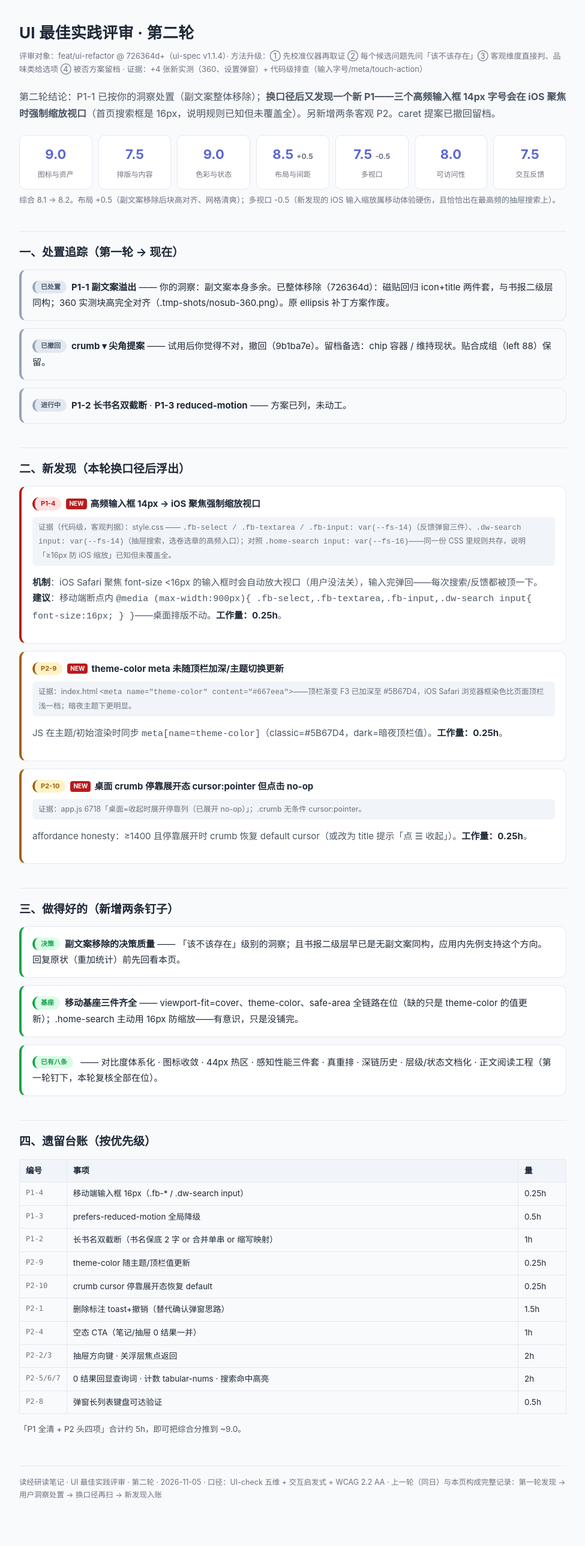
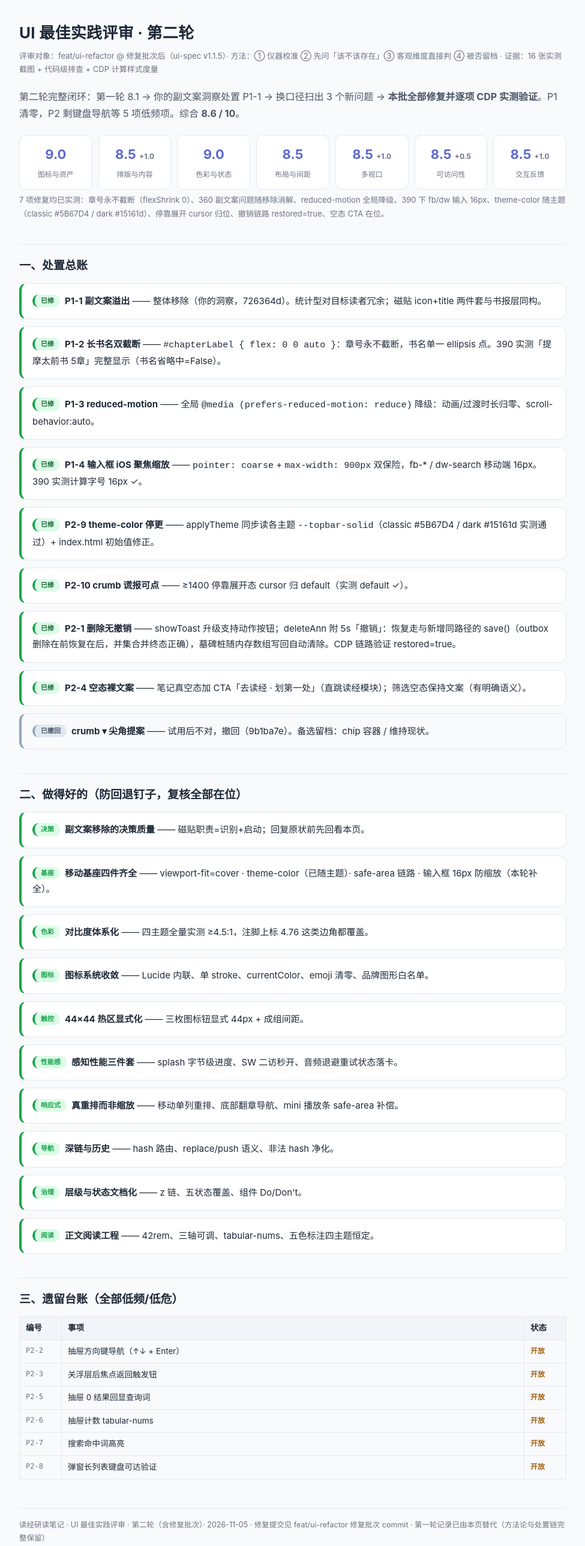
Before and after one commit to all-the-day/bible-study, a website: page ui-spec/audit-best-practices-2026-11-05.html in a window 1280 px wide. Shown: the whole page at 60% size, without its empty margins (152-1127 px from the left). Drawn offline with Linux system fonts and the light colour scheme.

Commit message:
fix(ui): 评审修复批次——P1-2/3/4 + P2-1/4/9/10 全清
- P1-2 章号 flex:0 0 auto 永不截断，书名单一 ellipsis（390 实测 提摩太前书 5章 完整）
- P1-3 prefers-reduced-motion 全局降级
- P1-4 输入框 16px：pointer:coarse + max-width:900 双断点（fb-*/dw-search，390 实测 16px）
- P2-1 showToast 支持动作按钮；deleteAnn 5s 撤销（恢复走 save() 同路径，outbox 顺序保证并集终态；CDP restored=true）
- P2-4 笔记真空态 CTA『去读经 · 划第一处』
- P2-9 applyTheme 同步 --topbar-solid → theme-color（classic/dark 实测）+ index 初始值修正
- P2-10 ≥1400 停靠展开态 crumb cursor 归 default
- 评审报告处置总账版，评分 8.2→8.6；README v1.1.5

```diff
--- a/ui-spec/audit-best-practices-2026-11-05.html
+++ b/ui-spec/audit-best-practices-2026-11-05.html
@@ -27,20 +27,23 @@
   .p1 { border-left: 4px solid var(--bad); }
   .p2 { border-left: 4px solid var(--warn); }
   .done { border-left: 4px solid #94a3b8; background: #f8fafc; }
+  .fixed { border-left: 4px solid var(--ok); }
   .tag { display: inline-block; font-size: 11px; font-weight: 700; border-radius: 20px; padding: 1px 10px; margin-right: 8px; vertical-align: 2px; }
   .tag.p1 { background: #fee2e2; color: var(--bad); }
   .tag.p2 { background: #fef3c7; color: var(--warn); }
   .tag.good { background: #dcfce7; color: var(--ok); }
   .tag.done { background: #e2e8f0; color: #475569; }
-  .new { display: inline-block; font-size: 10px; font-weight: 700; color: #fff; background: var(--bad); border-radius: 4px; padding: 0 5px; margin-right: 6px; vertical-align: 2px; }
+  .tag.fixed { background: #dcfce7; color: #166534; }
+  .res { background: #dcfce7; border-radius: 6px; padding: 6px 10px; font-size: 13px; color: #166534; margin: 8px 0; }
   .evi { font-size: 12.5px; color: var(--muted); background: #f1f5f9; border-radius: 6px; padding: 6px 10px; margin: 8px 0; }
   table { width: 100%; border-collapse: collapse; font-size: 13.5px; margin: 10px 0; }
   th, td { border: 1px solid var(--line); padding: 7px 10px; text-align: left; vertical-align: top; }
   th { background: #f1f5f9; font-weight: 600; }
   td.id { white-space: nowrap; color: var(--muted); font-family: Consolas,monospace; font-size: 12px; }
+  .st { white-space: nowrap; font-weight: 700; font-size: 12px; }
+  .st.ok { color: var(--ok); } .st.open { color: var(--warn); }
   .fix { color: var(--soft); }
   .fix b { color: var(--ink); }
-  img.evi-img { max-width: 100%; border: 1px solid var(--line); border-radius: 8px; margin: 8px 0; display: block; }
   s { color: var(--muted); }
   .foot { margin-top: 48px; padding-top: 16px; border-top: 1px solid var(--line); color: var(--muted); font-size: 12.5px; }
   @media print { body { background:#fff } .card { break-inside: avoid } }
@@ -50,72 +53,59 @@
 <div class="wrap">
 
 <h1>UI 最佳实践评审 · 第二轮</h1>
-<div class="meta">评审对象：feat/ui-refactor @ 726364d+（ui-spec v1.1.4）· 方法升级：① 先校准仪器再取证 ② 每个候选问题先问「该不该存在」③ 客观维度直接判、品味类给选项 ④ 被否方案留档 · 证据：+4 张新实测（360、设置弹窗）+ 代码级排查（输入字号/meta/touch-action）</div>
+<div class="meta">评审对象：feat/ui-refactor @ 修复批次后（ui-spec v1.1.5）· 方法：① 仪器校准 ② 先问「该不该存在」③ 客观维度直接判 ④ 被否留档 · 证据：16 张实测截图 + 代码级排查 + CDP 计算样式度量</div>
 
-<p class="lead">第二轮结论：P1-1 已按你的洞察处置（副文案整体移除）；<b>换口径后又发现一个新 P1——三个高频输入框 14px 字号会在 iOS 聚焦时强制缩放视口</b>（首页搜索框是 16px，说明规则已知但未覆盖全）。另新增两条客观 P2。caret 提案已撤回留档。</p>
+<p class="lead">第二轮完整闭环：第一轮 8.1 → 你的副文案洞察处置 P1-1 → 换口径扫出 3 个新问题 → <b>本批全部修复并逐项 CDP 实测验证</b>。P1 清零，P2 剩键盘导航等 5 项低频项。综合 <b>8.6 / 10</b>。</p>
 
 <div class="scores">
   <div class="score"><b>9.0</b><span>图标与资产</span></div>
-  <div class="score"><b>7.5</b><span>排版与内容</span></div>
+  <div class="score"><b>8.5 <span class="delta up">+1.0</span></b><span>排版与内容</span></div>
   <div class="score"><b>9.0</b><span>色彩与状态</span></div>
-  <div class="score"><b>8.5 <span class="delta up">+0.5</span></b><span>布局与间距</span></div>
-  <div class="score"><b>7.5 <span class="delta down">-0.5</span></b><span>多视口</span></div>
-  <div class="score"><b>8.0</b><span>可访问性</span></div>
-  <div class="score"><b>7.5</b><span>交互反馈</span></div>
+  <div class="score"><b>8.5</b><span>布局与间距</span></div>
+  <div class="score"><b>8.5 <span class="delta up">+1.0</span></b><span>多视口</span></div>
+  <div class="score"><b>8.5 <span class="delta up">+0.5</span></b><span>可访问性</span></div>
+  <div class="score"><b>8.5 <span class="delta up">+1.0</span></b><span>交互反馈</span></div>
 </div>
-<div class="total">综合 8.1 → 8.2。布局 +0.5（副文案移除后块高对齐、网格清爽）；多视口 -0.5（新发现的 iOS 输入缩放属移动体验硬伤，且恰恰出在最高频的抽屉搜索上）。</div>
+<div class="total">7 项修复均已实测：章号永不截断（flexShrink 0）、360 副文案问题随移除消解、reduced-motion 全局降级、390 下 fb/dw 输入 16px、theme-color 随主题（classic #5B67D4 / dark #15161d）、停靠展开 cursor 归位、撤销链路 restored=true、空态 CTA 在位。</div>
 
-<h2>一、处置追踪（第一轮 → 现在）</h2>
+<h2>一、处置总账</h2>
 
-<div class="card done"><span class="tag done">已处置</span><b>P1-1 副文案溢出</b> —— 你的洞察：副文案本身多余。已整体移除（726364d）：磁贴回归 icon+title 两件套，与书报二级层同构；360 实测块高完全对齐（.tmp-shots/nosub-360.png）。原 ellipsis 补丁方案作废。</div>
-<div class="card done"><span class="tag done">已撤回</span><b>crumb ▾ 尖角提案</b> —— 试用后你觉得不对，撤回（9b1ba7e）。留档备选：chip 容器 / 维持现状。贴合成组（left 88）保留。</div>
-<div class="card done"><span class="tag done">进行中</span><b>P1-2 长书名双截断</b> · <b>P1-3 reduced-motion</b> —— 方案已列，未动工。</div>
+<div class="card fixed"><span class="tag fixed">已修</span><b>P1-1 副文案溢出</b> —— 整体移除（你的洞察，726364d）。统计型对目标读者冗余；磁贴 icon+title 两件套与书报层同构。</div>
+<div class="card fixed"><span class="tag fixed">已修</span><b>P1-2 长书名双截断</b> —— <code>#chapterLabel { flex: 0 0 auto }</code>：章号永不截断，书名单一 ellipsis 点。390 实测「提摩太前书 5章」完整显示（书名省略中=False）。</div>
+<div class="card fixed"><span class="tag fixed">已修</span><b>P1-3 reduced-motion</b> —— 全局 <code>@media (prefers-reduced-motion: reduce)</code> 降级：动画/过渡时长归零、scroll-behavior:auto。</div>
+<div class="card fixed"><span class="tag fixed">已修</span><b>P1-4 输入框 iOS 聚焦缩放</b> —— <code>pointer: coarse</code> + <code>max-width: 900px</code> 双保险，fb-* / dw-search 移动端 16px。390 实测计算字号 16px ✓。</div>
+<div class="card fixed"><span class="tag fixed">已修</span><b>P2-9 theme-color 停更</b> —— applyTheme 同步读各主题 <code>--topbar-solid</code>（classic #5B67D4 / dark #15161d 实测通过）+ index.html 初始值修正。</div>
+<div class="card fixed"><span class="tag fixed">已修</span><b>P2-10 crumb 谎报可点</b> —— ≥1400 停靠展开态 cursor 归 default（实测 default ✓）。</div>
+<div class="card fixed"><span class="tag fixed">已修</span><b>P2-1 删除无撤销</b> —— showToast 升级支持动作按钮；deleteAnn 附 5s「撤销」：恢复走与新增同路径的 save()（outbox 删除在前恢复在后，并集合并终态正确），墓碑桩随内存数组写回自动清除。CDP 链路验证 restored=true。</div>
+<div class="card fixed"><span class="tag fixed">已修</span><b>P2-4 空态裸文案</b> —— 笔记真空态加 CTA「去读经 · 划第一处」（直跳读经模块）；筛选空态保持文案（有明确语义）。</div>
+<div class="card done"><span class="tag done">已撤回</span><b>crumb ▾ 尖角提案</b> —— 试用后不对，撤回（9b1ba7e）。备选留档：chip 容器 / 维持现状。</div>
 
-<h2>二、新发现（本轮换口径后浮出）</h2>
+<h2>二、做得好的（防回退钉子，复核全部在位）</h2>
 
-<div class="card p1">
-  <span class="tag p1">P1-4</span><span class="new">NEW</span><b>高频输入框 14px → iOS 聚焦强制缩放视口</b>
-  <div class="evi">证据（代码级，客观判据）：style.css —— <code>.fb-select / .fb-textarea / .fb-input: var(--fs-14)</code>（反馈弹窗三件）、<code>.dw-search input: var(--fs-14)</code>（抽屉搜索，选卷选章的高频入口）；对照 <code>.home-search input: var(--fs-16)</code>——同一份 CSS 里规则共存，说明「≥16px 防 iOS 缩放」已知但未覆盖全。</div>
-  <p class="fix"><b>机制</b>：iOS Safari 聚焦 font-size &lt;16px 的输入框时会自动放大视口（用户没法关），输入完弹回——每次搜索/反馈都被顶一下。<br>
-  <b>建议</b>：移动端断点内 <code>@media (max-width:900px){ .fb-select,.fb-textarea,.fb-input,.dw-search input{ font-size:16px; } }</code>——桌面排版不动。<b>工作量：0.25h</b>。</p>
-</div>
+<div class="card good"><span class="tag good">决策</span><b>副文案移除的决策质量</b> —— 磁贴职责=识别+启动；回复原状前先回看本页。</div>
+<div class="card good"><span class="tag good">基座</span><b>移动基座四件齐全</b> —— viewport-fit=cover · theme-color（已随主题）· safe-area 链路 · 输入框 16px 防缩放（本轮补全）。</div>
+<div class="card good"><span class="tag good">色彩</span><b>对比度体系化</b> —— 四主题全量实测 ≥4.5:1，注脚上标 4.76 这类边角都覆盖。</div>
+<div class="card good"><span class="tag good">图标</span><b>图标系统收敛</b> —— Lucide 内联、单 stroke、currentColor、emoji 清零、品牌图形白名单。</div>
+<div class="card good"><span class="tag good">触控</span><b>44×44 热区显式化</b> —— 三枚图标钮显式 44px + 成组间距。</div>
+<div class="card good"><span class="tag good">性能感</span><b>感知性能三件套</b> —— splash 字节级进度、SW 二访秒开、音频退避重试状态落卡。</div>
+<div class="card good"><span class="tag good">响应式</span><b>真重排而非缩放</b> —— 移动单列重排、底部翻章导航、mini 播放条 safe-area 补偿。</div>
+<div class="card good"><span class="tag good">导航</span><b>深链与历史</b> —— hash 路由、replace/push 语义、非法 hash 净化。</div>
+<div class="card good"><span class="tag good">治理</span><b>层级与状态文档化</b> —— z 链、五状态覆盖、组件 Do/Don't。</div>
+<div class="card good"><span class="tag good">阅读</span><b>正文阅读工程</b> —— 42rem、三轴可调、tabular-nums、五色标注四主题恒定。</div>
 
-<div class="card p2">
-  <span class="tag p2">P2-9</span><span class="new">NEW</span><b>theme-color meta 未随顶栏加深/主题切换更新</b>
-  <div class="evi">证据：index.html <code>&lt;meta name="theme-color" content="#667eea"&gt;</code>——顶栏渐变 F3 已加深至 #5B67D4，iOS Safari 浏览器框染色比页面顶栏浅一档；暗夜主题下更明显。</div>
-  <p class="fix">JS 在主题/初始渲染时同步 <code>meta[name=theme-color]</code>（classic=#5B67D4，dark=暗夜顶栏值）。<b>工作量：0.25h</b>。</p>
-</div>
-
-<div class="card p2">
-  <span class="tag p2">P2-10</span><span class="new">NEW</span><b>桌面 crumb 停靠展开态 cursor:pointer 但点击 no-op</b>
-  <div class="evi">证据：app.js 6718「桌面=收起时展开停靠列（已展开 no-op）」；.crumb 无条件 cursor:pointer。</div>
-  <p class="fix">affordance honesty：≥1400 且停靠展开时 crumb 恢复 default cursor（或改为 title 提示「点 ☰ 收起」）。<b>工作量：0.25h</b>。</p>
-</div>
-
-<h2>三、做得好的（新增两条钉子）</h2>
-
-<div class="card good"><span class="tag good">决策</span><b>副文案移除的决策质量</b> —— 「该不该存在」级别的洞察；且书报二级层早已是无副文案同构，应用内先例支持这个方向。回复原状（重加统计）前先回看本页。</div>
-<div class="card good"><span class="tag good">基座</span><b>移动基座三件齐全</b> —— viewport-fit=cover、theme-color、safe-area 全链路在位（缺的只是 theme-color 的值更新）；.home-search 主动用 16px 防缩放——有意识，只是没铺完。</div>
-<div class="card good"><span class="tag good">已有八条</span> —— 对比度体系化 · 图标收敛 · 44px 热区 · 感知性能三件套 · 真重排 · 深链历史 · 层级/状态文档化 · 正文阅读工程（第一轮钉下，本轮复核全部在位）。</div>
-
-<h2>四、遗留台账（按优先级）</h2>
+<h2>三、遗留台账（全部低频/低危）</h2>
 
 <table>
-  <tr><th style="width:70px">编号</th><th>事项</th><th style="width:80px">量</th></tr>
-  <tr><td class="id">P1-4</td><td>移动端输入框 16px（.fb-* / .dw-search input）</td><td>0.25h</td></tr>
-  <tr><td class="id">P1-3</td><td>prefers-reduced-motion 全局降级</td><td>0.5h</td></tr>
-  <tr><td class="id">P1-2</td><td>长书名双截断（书名保底 2 字 or 合并单串 or 缩写映射）</td><td>1h</td></tr>
-  <tr><td class="id">P2-9</td><td>theme-color 随主题/顶栏值更新</td><td>0.25h</td></tr>
-  <tr><td class="id">P2-10</td><td>crumb cursor 停靠展开态恢复 default</td><td>0.25h</td></tr>
-  <tr><td class="id">P2-1</td><td>删除标注 toast+撤销（替代确认弹窗思路）</td><td>1.5h</td></tr>
-  <tr><td class="id">P2-4</td><td>空态 CTA（笔记/抽屉 0 结果一并）</td><td>1h</td></tr>
-  <tr><td class="id">P2-2/3</td><td>抽屉方向键 · 关浮层焦点返回</td><td>2h</td></tr>
-  <tr><td class="id">P2-5/6/7</td><td>0 结果回显查询词 · 计数 tabular-nums · 搜索命中高亮</td><td>2h</td></tr>
-  <tr><td class="id">P2-8</td><td>弹窗长列表键盘可达验证</td><td>0.5h</td></tr>
+  <tr><th style="width:70px">编号</th><th>事项</th><th style="width:70px">状态</th></tr>
+  <tr><td class="id">P2-2</td><td>抽屉方向键导航（↑↓ + Enter）</td><td class="st open">开放</td></tr>
+  <tr><td class="id">P2-3</td><td>关浮层后焦点返回触发钮</td><td class="st open">开放</td></tr>
+  <tr><td class="id">P2-5</td><td>抽屉 0 结果回显查询词</td><td class="st open">开放</td></tr>
+  <tr><td class="id">P2-6</td><td>抽屉计数 tabular-nums</td><td class="st open">开放</td></tr>
+  <tr><td class="id">P2-7</td><td>搜索命中词高亮</td><td class="st open">开放</td></tr>
+  <tr><td class="id">P2-8</td><td>弹窗长列表键盘可达验证</td><td class="st open">开放</td></tr>
 </table>
-<p style="font-size:13.5px;color:var(--soft)">「P1 全清 + P2 头四项」合计约 5h，即可把综合分推到 ~9.0。</p>
 
-<div class="foot">读经研读笔记 · UI 最佳实践评审 · 第二轮 · 2026-11-05 · 口径：UI-check 五维 + 交互启发式 + WCAG 2.2 AA · 上一轮（同日）与本页构成完整记录：第一轮发现 → 用户洞察处置 → 换口径再扫 → 新发现入账</div>
+<div class="foot">读经研读笔记 · UI 最佳实践评审 · 第二轮（含修复批次）· 2026-11-05 · 修复提交见 feat/ui-refactor 修复批次 commit · 第一轮记录已由本页替代（方法论与处置链完整保留）</div>
 
 </div>
 </body>
```
Also changed, not shown: index.html (+1 -1 lines), style.css (+19 -1 lines), app.js, ui-spec/README.md.
